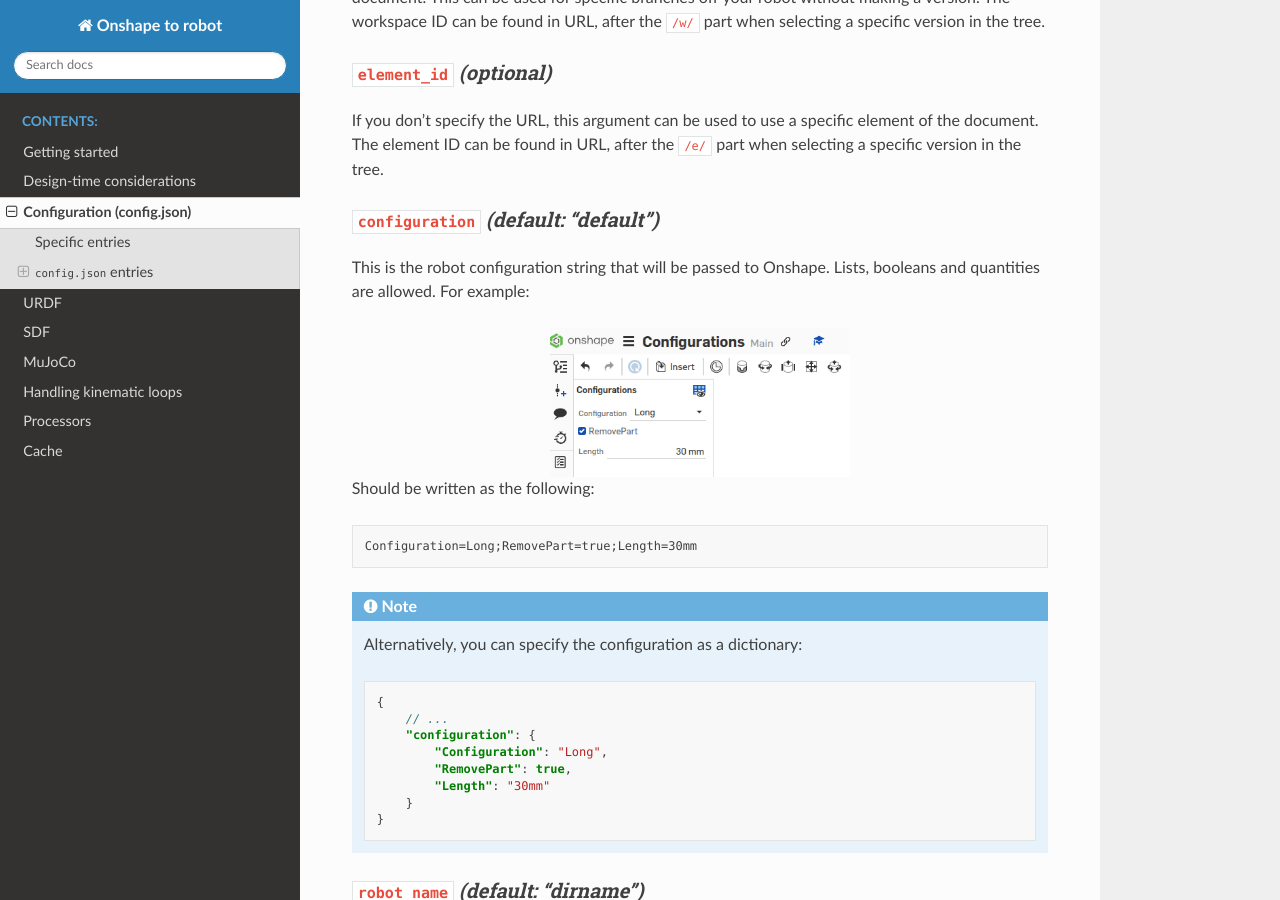
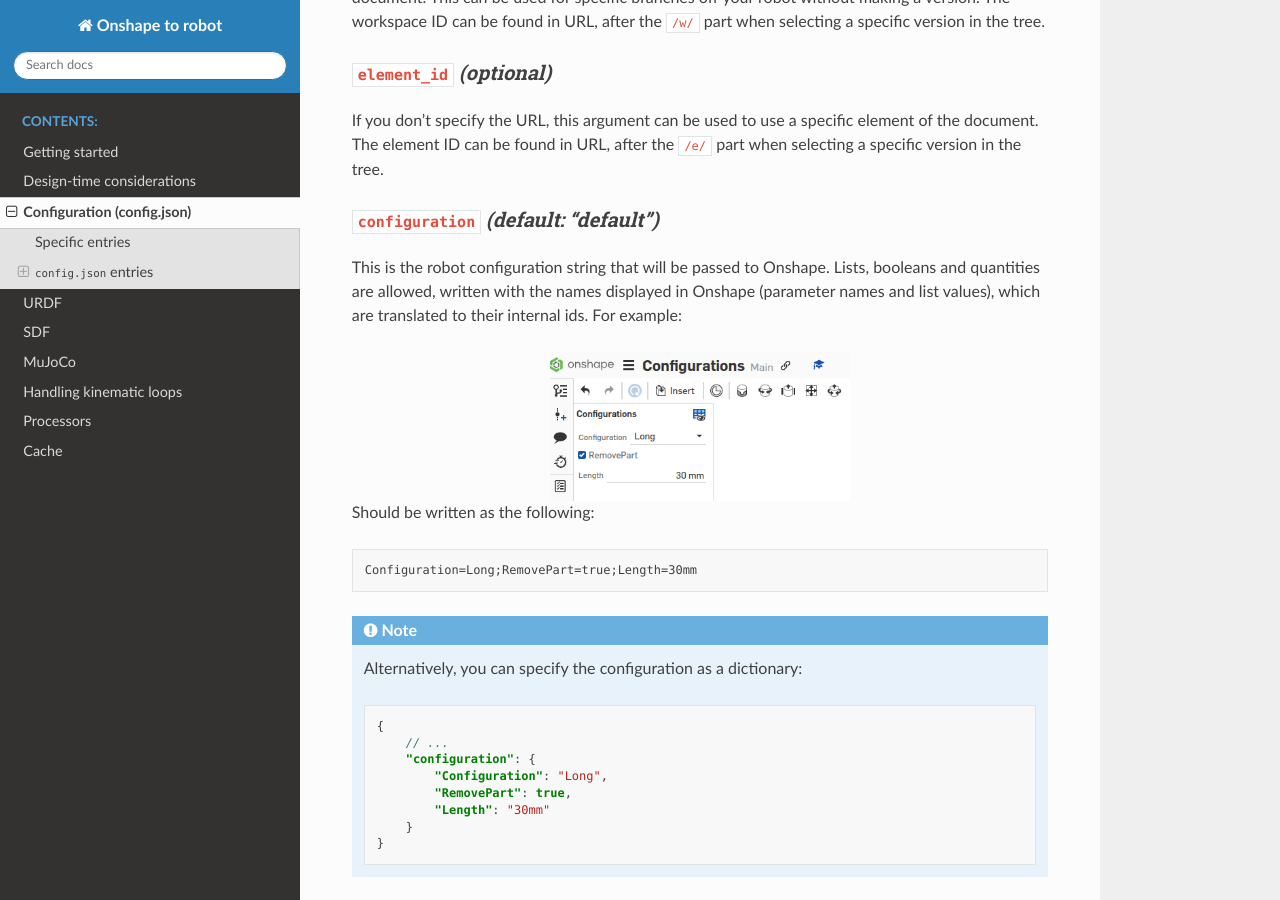
Before and after one commit to Rhoban/onshape-to-robot, a Sphinx documentation site: the page built from docs/source/config.rst, in a window 1280 px wide and 900 px high, scrolled down 3374 px. Built offline with Sphinx 7.4.7 and the Read the Docs theme 3.1.0, drawn with Linux system fonts in a browser that asks for light colours.

Commit message:
Document that configuration parameters are given by their names

```diff
--- a/docs/source/config.rst
+++ b/docs/source/config.rst
@@ -175,7 +175,7 @@ The element ID can be found in URL, after the ``/e/`` part when selecting a spec
 ``configuration`` *(default: "default")*
 ~~~~~~~~~~~~~~~~~~~~~~~~~~~~~~~~~~~~~~~~
 
-This is the robot configuration string that will be passed to Onshape. Lists, booleans and quantities are allowed. For example:
+This is the robot configuration string that will be passed to Onshape. Lists, booleans and quantities are allowed, written with the names displayed in Onshape (parameter names and list values), which are translated to their internal ids. For example:
 
 .. image:: _static/img/configuration.png
     :width: 300px
```
